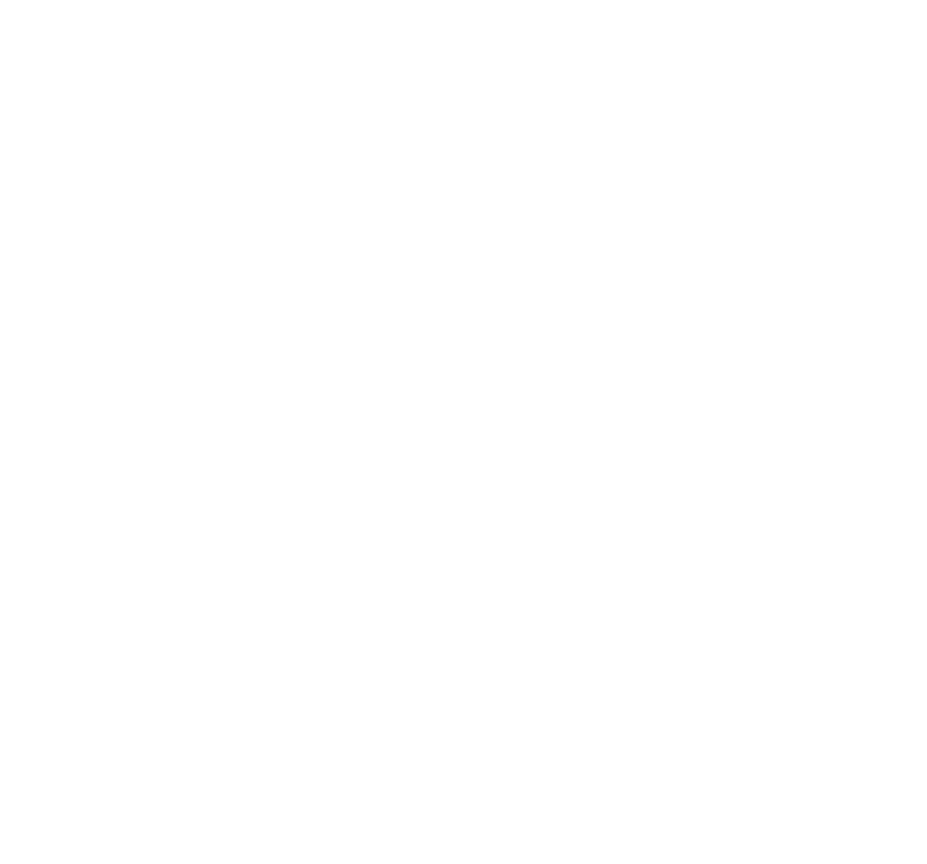
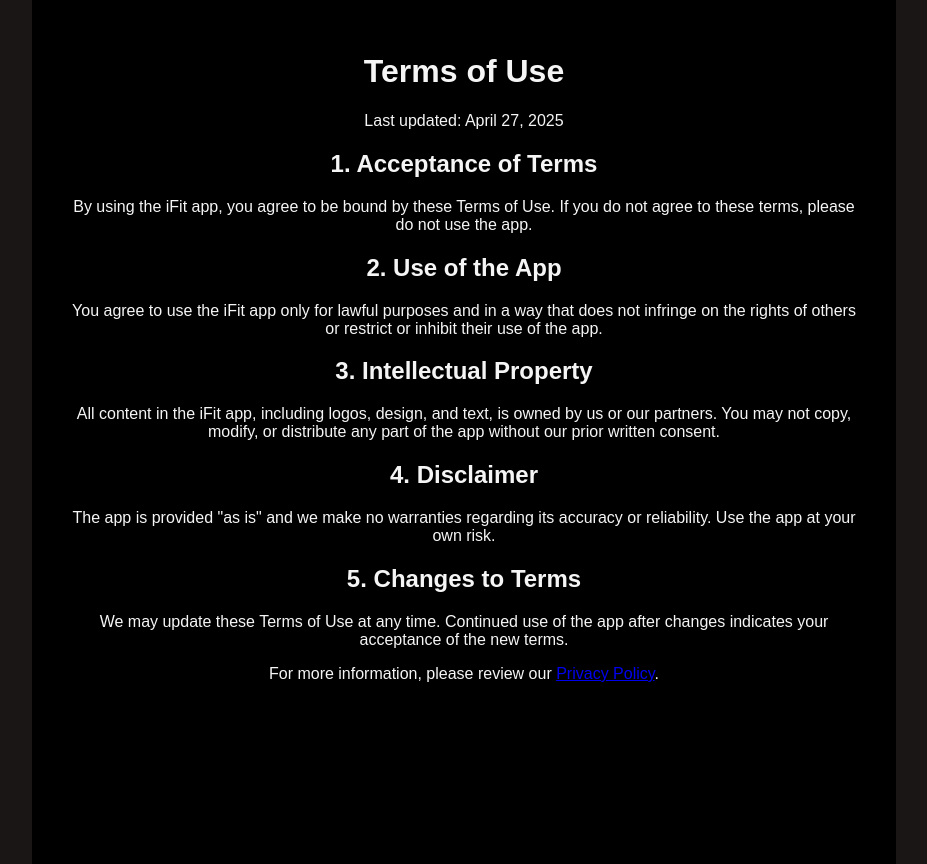
Before and after one commit to yonigolfor/ifit-website, a React (Create React App) app: page /terms-of-use in a window 1280 px wide. Before the commit this address had no page. Shown: the whole page, without its empty margins (176-1103 px from the left). Before the commit the page ends 800 px from the top, so only its background shows below. Built offline with nearby package versions, Linux system fonts and the light colour scheme.

Commit message:
add Terms Of Use Url View

```diff
--- a/src/App.js
+++ b/src/App.js
@@ -6,6 +6,7 @@
 import PrivacyPolicy from './components/privacyPolicy/PrivacyPolicy';
 
 import { BrowserRouter as Router, Routes, Route, Link } from 'react-router-dom';
+import TermsOfUse from './components/termsOfUse/termsOfUse';
 
 
 function App() {
@@ -22,11 +23,15 @@
             {/* Footer */}
             <div style={{ paddingBottom: "2px", backgroundColor: "black" }}>
               <Link to="/privacy-policy" style={{color: "whitesmoke"}}>Privacy Policy</Link>
+              <Link to="/terms-of-use" style={{color: "whitesmoke", paddingLeft: '16px'}}>Terms Of Use</Link>
             </div>
           </div>
         } />
 
         <Route path="/privacy-policy" element={<PrivacyPolicy />} />
+        <Route path="/terms-of-use" element={<TermsOfUse />} />
+
+
       </Routes>
     </div>
   </Router>
--- /dev/null
+++ b/src/components/termsOfUse/termsOfUse.js
@@ -0,0 +1,57 @@
+const TermsOfUse = () => {
+  return (
+    <div className="privacy-policy" style={{ padding: '2rem', maxWidth: '800px', margin: '0 auto', color: "whitesmoke", backgroundColor: 'black', minHeight: "100vh" }}>
+      <h1 className="text-3xl font-bold mb-4">Terms of Use</h1>
+      <p className="text-sm text-gray-500 mb-6">Last updated: April 27, 2025</p>
+
+      <section className="mb-6">
+        <h2 className="text-xl font-semibold mb-2">1. Acceptance of Terms</h2>
+        <p>
+          By using the iFit app, you agree to be bound by these Terms of Use. If you do not agree to
+          these terms, please do not use the app.
+        </p>
+      </section>
+
+      <section className="mb-6">
+        <h2 className="text-xl font-semibold mb-2">2. Use of the App</h2>
+        <p>
+          You agree to use the iFit app only for lawful purposes and in a way that does not infringe
+          on the rights of others or restrict or inhibit their use of the app.
+        </p>
+      </section>
+
+      <section className="mb-6">
+        <h2 className="text-xl font-semibold mb-2">3. Intellectual Property</h2>
+        <p>
+          All content in the iFit app, including logos, design, and text, is owned by us or our
+          partners. You may not copy, modify, or distribute any part of the app without our prior
+          written consent.
+        </p>
+      </section>
+
+      <section className="mb-6">
+        <h2 className="text-xl font-semibold mb-2">4. Disclaimer</h2>
+        <p>
+          The app is provided "as is" and we make no warranties regarding its accuracy or reliability.
+          Use the app at your own risk.
+        </p>
+      </section>
+
+      <section className="mb-6">
+        <h2 className="text-xl font-semibold mb-2">5. Changes to Terms</h2>
+        <p>
+          We may update these Terms of Use at any time. Continued use of the app after changes
+          indicates your acceptance of the new terms.
+        </p>
+      </section>
+
+      <section className="mt-10">
+        <p className="text-sm text-gray-500">
+          For more information, please review our <a href="/privacy-policy" className="text-blue-600 underline">Privacy Policy</a>.
+        </p>
+      </section>
+    </div>
+  );
+};
+
+export default TermsOfUse;
```
